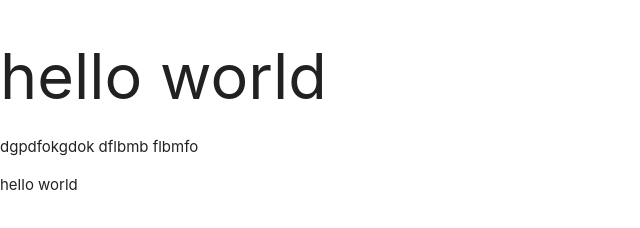
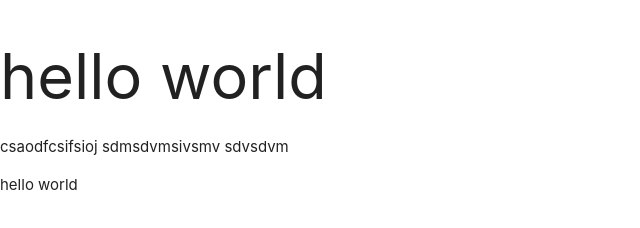
Before and after one commit to pralireza/test1, a plain HTML site: page index.html in a window 1280 px wide. Shown: the whole page, without its empty margins (0-640 px from the left). Drawn offline with Linux system fonts and the light colour scheme; files whose address does not match are found by name.

Commit message:
7th commit

```diff
--- a/index.html
+++ b/index.html
@@ -13,9 +13,11 @@
 
 <body>
     <h1>hello world</h1>
-  dgpdfokgdok
-  dflbmb
-  flbmfo
+<p>
+    csaodfcsifsioj
+    sdmsdvmsivsmv
+    sdvsdvm
+</p>
 <p> hello world</p>
 
     <script src="/assets//materialize/js/materialize.min.js"></script>
```
